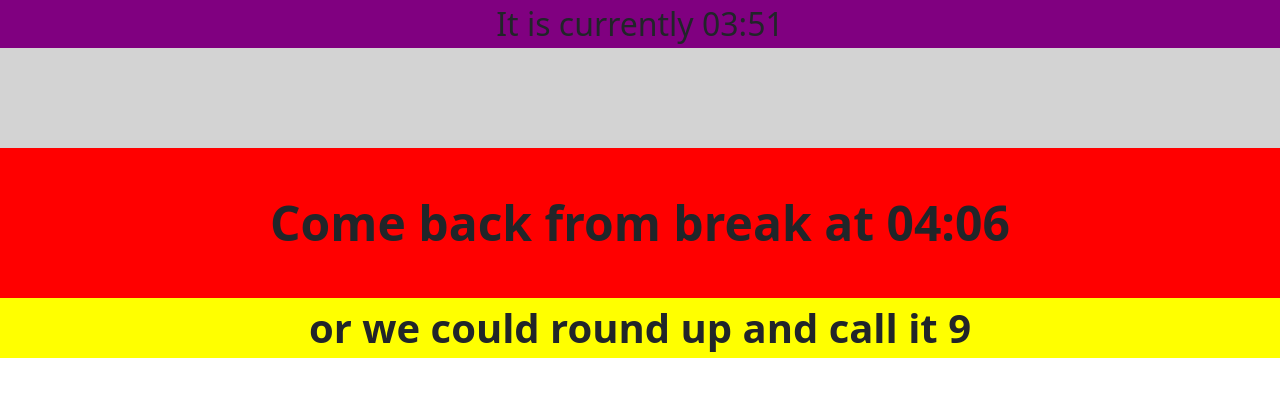
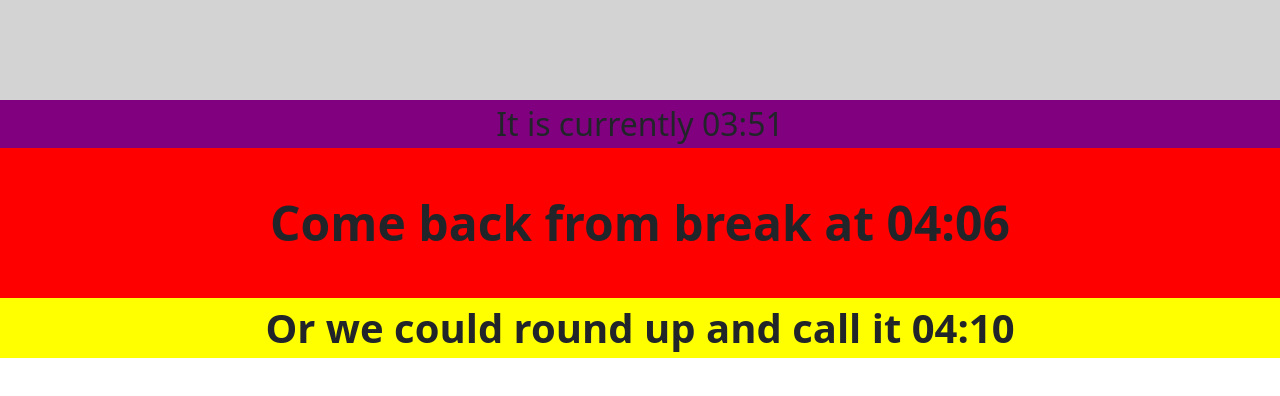
Before and after one commit to afontana405/break-calculator, a plain HTML site: page index.html in a window 1280 px wide. Drawn offline with nearby package versions, Linux system fonts and the light colour scheme.

Commit message:
completed suggested end time function

```diff
--- a/assets/js/script.js
+++ b/assets/js/script.js
@@ -1,3 +1,4 @@
+$(document).ready(function() {
     var Time = dayjs().format('hh:mm');
     var presentTime = dayjs();
     var currentTimeEl = $('#currentTime');
@@ -11,18 +12,19 @@ $(function() {
         // displays current time
         currentTimeEl.text('It is currently ' + Time);
         // displays end break time
-    endBreakEl.text('Come back from break at ' + endBreakHour + ':' + endBreakMinutes);
+        endBreakEl.text('Come back from break at ' + newTime.format('hh:mm'));
         checkEndBreak();
     });
 
-// suggests an alternative break time and displays it
+    // checks end break time and rounds it up to the nearest 5 minute
     function checkEndBreak() {
-    if (endBreakMinutes % 5 == 0) {
-        suggestedEndEl.text('Or we could round up and call it ' + endBreakHour + ':' + endBreakMinutes);
+        if (newTime.format('mm') % 5 === 0) {
+            // displays rounded time
+            suggestedEndEl.text('Or we could round up and call it '+ newTime.format('hh:mm'));
         } else {
-        var endBreakMinutes = endBreakMinutes.add(1, 'minute');
-        console.log(endBreakMinutes);
+            // if time is not divisible by 5, round adds 1 until it is
+            newTime = newTime.add(1, 'minute');
             checkEndBreak();
         };
-    return;
     };
+});
--- a/index.html
+++ b/index.html
@@ -10,8 +10,8 @@
 
     <body>
         <header id='header' class='row'>
+            <section class='col-12 navbar'></section>
             <section id='currentTime' class='col-12 text-center d-flex justify-content-center'></section>
-            <section class='col-12 navbar'></section>
         </header>
         <main id='Breaktime' class='row'>
             <section id='endBreak' class='col-12 text-center d-flex justify-content-center'></section>
```
Lines whose indentation alone changed are shown as unchanged.
